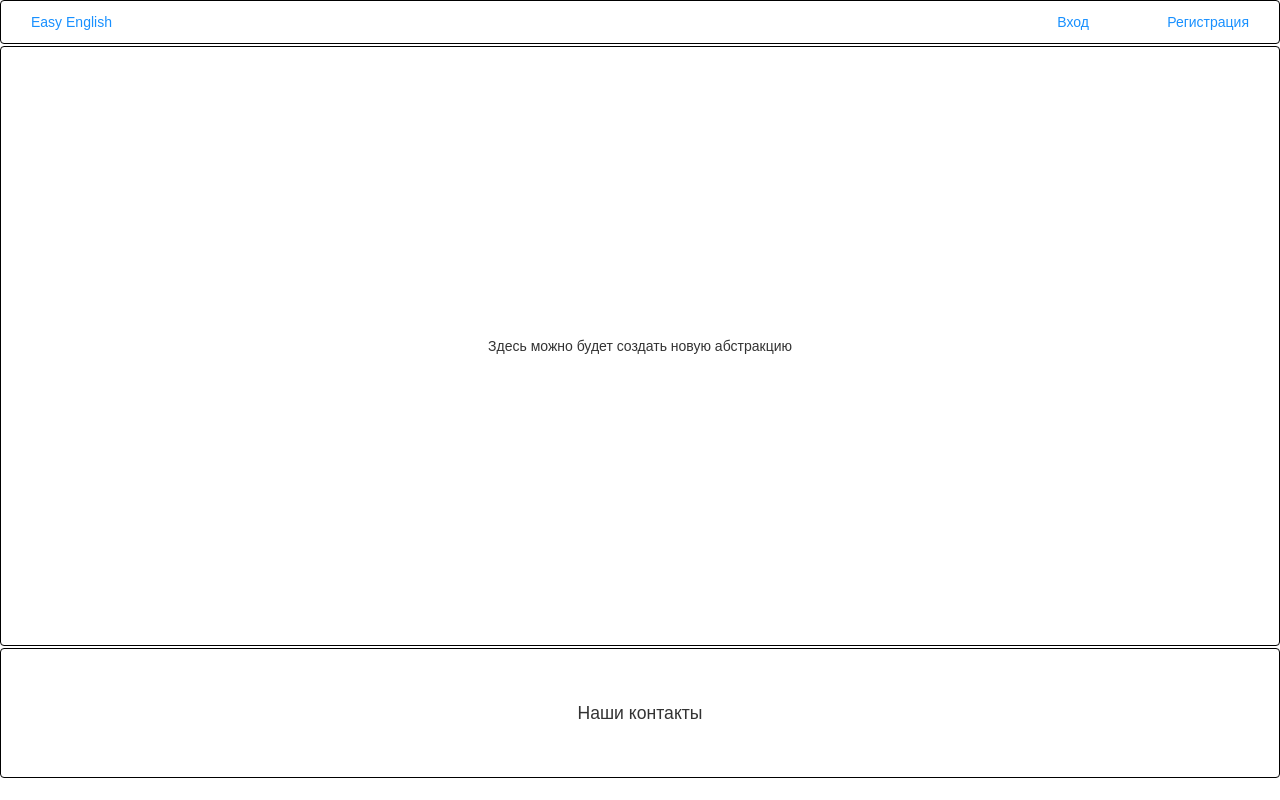
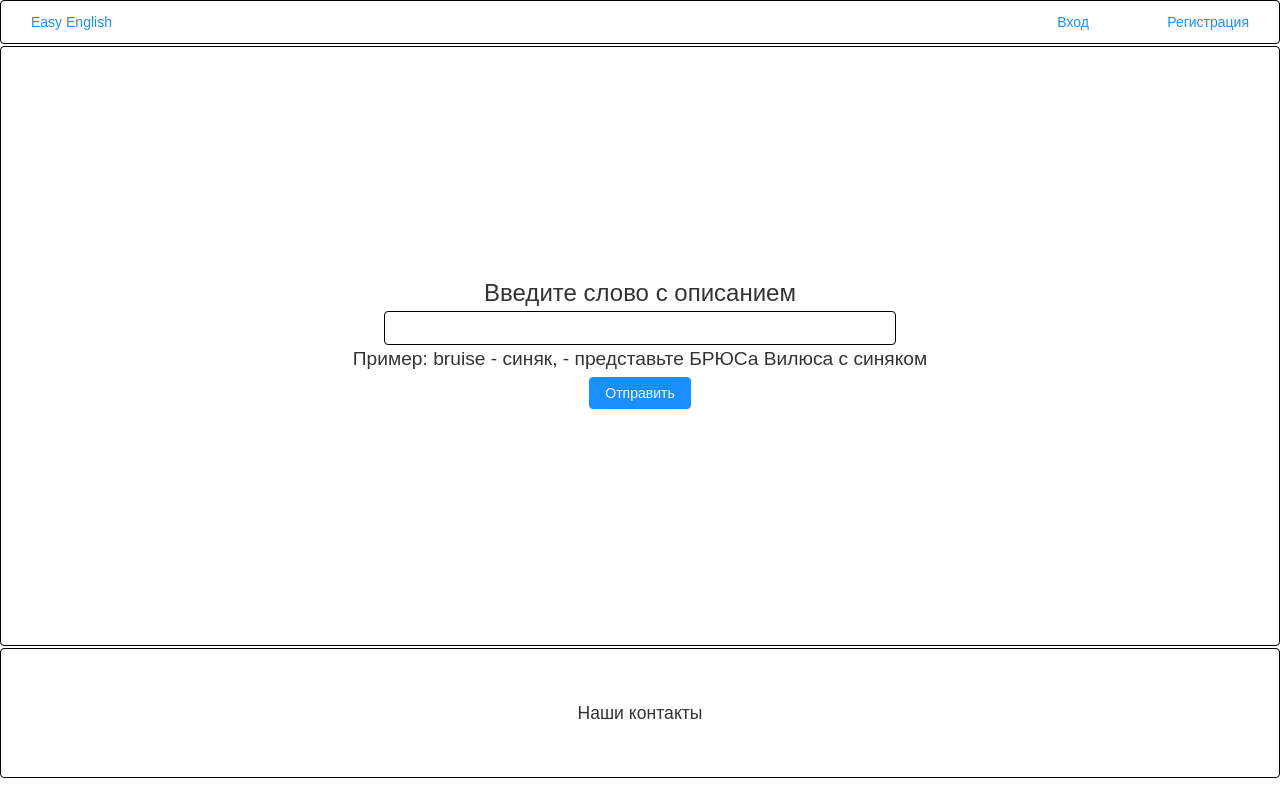
Before and after one commit to fobos78/easyEnglish, a React (Create React App) app in the folder client/: page /newword in a window 1280 px wide. Built offline with nearby package versions, Linux system fonts and the light colour scheme; no server answers.

Commit message:
(+) добавил создание слова без проверки

```diff
--- a/client/src/config.ts
+++ b/client/src/config.ts
@@ -1,3 +1,4 @@
 // Для работы BackEnd
 export const PORT = `5000`;
 export const REACT_APP_API_URL = `http://localhost`;
+// export const REACT_APP_API_URL = `http://185.177.218.253`;
--- a/client/src/features/NewWord/index.tsx
+++ b/client/src/features/NewWord/index.tsx
@@ -1,17 +1,20 @@
-import React, { useEffect } from 'react';
-import { useDispatch } from 'react-redux';
+import { Button } from 'antd';
+import React, { useState } from 'react';
 import styled from 'styled-components';
 import { setWord } from '../../redux/actions/Word';
+import Input from '../../utils/Input';
 
 const NewWord = () => {
-  const dispatch = useDispatch();
+  const [description, setDescription] = useState('');
 
-  useEffect(() => {
-    dispatch(setWord());
-  }, [dispatch]);
   return (
     <Container>
-      Здесь можно будет создать новую абстракцию
+      <Wrap>
+        <Title>Введите слово с описанием</Title>
+        <Input value={description} setValue={setDescription} type="text" placeholder=""/>
+        <TitleDescript>Пример: bruise - синяк, - представьте БРЮСа Вилюса с синяком</TitleDescript>
+        <RadiusBtn type="primary" onClick={async () => setWord(description)}>Отправить</RadiusBtn>
+      </Wrap>
     </Container>
 
   );
@@ -29,3 +32,20 @@ const Container = styled.div`
   align-items: center;
   border: 1px solid black;
 `;
+const Wrap = styled.div`
+  width: 100%;
+  display: flex;
+  flex-direction: column;
+  justify-content: center;
+  align-items: center;
+`;
+const RadiusBtn = styled(Button)`
+  border-radius: 4px;
+`;
+const Title = styled.div`
+font-size: 1.5rem;
+margin-bottom: 10px;
+`;
+const TitleDescript = styled(Title)`
+font-size: 1.2rem;
+`;
--- a/client/src/features/UserWords/index.tsx
+++ b/client/src/features/UserWords/index.tsx
@@ -35,22 +35,22 @@ const UserWords = () => {
   return (
     <Container>
       <div>Сдесь должны быть только слова созданные пользователем(в разработке)</div>
-      <Wrap>
-        <Title>
-          {arrWords[index]}
-        </Title>
-        <Btns>
-          <RadiusBtn
-            type="primary"
-            onClick={() => handlePrev()}
-          ><CaretLeftOutlined />Пред.</RadiusBtn>
-          {index + 1}{' '}из{' '}{arrWords.length}
-          <RadiusBtn
-            type="primary"
-            onClick={() => handleNext()}
-          >След.<CaretRightOutlined /></RadiusBtn>
-        </Btns>
-      </Wrap>
+      {/*<Wrap>*/}
+      {/*  <Title>*/}
+      {/*    {arrWords[index]}*/}
+      {/*  </Title>*/}
+      {/*  <Btns>*/}
+      {/*    <RadiusBtn*/}
+      {/*      type="primary"*/}
+      {/*      onClick={() => handlePrev()}*/}
+      {/*    ><CaretLeftOutlined />Пред.</RadiusBtn>*/}
+      {/*    {index + 1}{' '}из{' '}{arrWords.length}*/}
+      {/*    <RadiusBtn*/}
+      {/*      type="primary"*/}
+      {/*      onClick={() => handleNext()}*/}
+      {/*    >След.<CaretRightOutlined /></RadiusBtn>*/}
+      {/*  </Btns>*/}
+      {/*</Wrap>*/}
     </Container>
   );
 };
--- a/client/src/redux/actions/Word/index.tsx
+++ b/client/src/redux/actions/Word/index.tsx
@@ -34,14 +34,14 @@ export const getUserWords = () => {
   }
 }
 
-export const setWord = () => {
-  return async (dispatch: any) => {
+export const setWord = async (description: string) => {
     try {
-      const response = await axios.get(`${REACT_APP_API_URL}/api/word/newword`,
-        {headers:{Authorization:`Bearer ${localStorage.getItem('token')}`}});
+      const response = await axios.post(`${REACT_APP_API_URL}/api/word/newword`,{
+        description,
+        access: false
+      },{headers:{Authorization:`Bearer ${localStorage.getItem('token')}`}});
+      message.info(response.data.message);
     }catch(error){
-      message.info('В разработке');
-      throw error;
+      message.info(error.response.data.message);
     }
   }
-}
--- a/client/src/utils/Input/index.tsx
+++ b/client/src/utils/Input/index.tsx
@@ -1,5 +1,6 @@
 import React, { FC } from 'react';
 import styled from 'styled-components';
+import { Input as InputAntd } from 'antd';
 
 interface InputProps {
   type: string;
@@ -12,7 +13,7 @@ const Input: FC<InputProps> = ({type, placeholder, value, setValue}) => {
   return (
     <Container>
       <Wrap>
-        <input onChange={(event) => setValue(event.target.value)} value={value} type={type} placeholder={placeholder} />
+        <WrapInput size={90} onChange={(event) => setValue(event.target.value)} value={value} type={type} placeholder={placeholder} />
       </Wrap>
     </Container>
   );
@@ -33,3 +34,6 @@ const Container = styled.div`
 const Wrap = styled.div`
   margin-left: 5px;
 `;
+const WrapInput = styled.input`
+  width: 100%;
+`;
```
Also changed, not shown: 2 other files (tests, documents, lock files or other folders).
